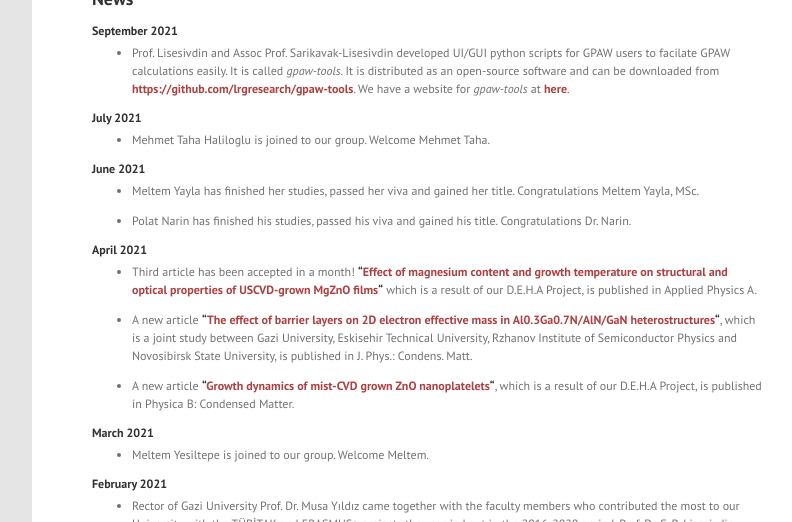
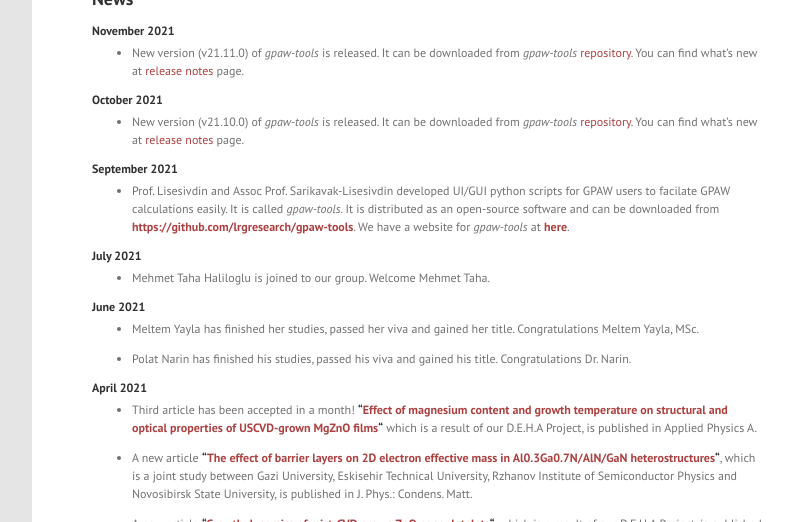
Before and after one commit to lrgresearch/oldwebsite, a Jekyll site: the page built from index.md, in a window 1280 px wide and 900 px high, cut to the strip 378-900 px from the top of the window. Shown: the whole strip, without its empty margins (184-976 px from the left). Built offline with Jekyll 4.4.1, drawn with Linux system fonts in a browser that asks for light colours; the list of posts is cut into pages by our own code.

Commit message:
Update index.md

```diff
--- a/index.md
+++ b/index.md
@@ -4,6 +4,15 @@
 [![LRG Banner](files/next2022-withlink.png)](https://lrgresearch.org/research.html#next-in-lrg)
 
 ## News
+
+
+#### November 2021
+
+* New version (v21.11.0) of *gpaw-tools* is released. It can be downloaded from *gpaw-tools* [repository](https://github.com/lrgresearch/gpaw-tools). You can find what's new at [release notes](https://www.lrgresearch.org/gpaw-tools/releasenotes/#version-21110) page.
+
+#### October 2021
+
+* New version (v21.10.0) of *gpaw-tools* is released. It can be downloaded from *gpaw-tools* [repository](https://github.com/lrgresearch/gpaw-tools). You can find what's new at [release notes](https://www.lrgresearch.org/gpaw-tools/releasenotes/#version-21100) page.
 
 #### September 2021
 
```
